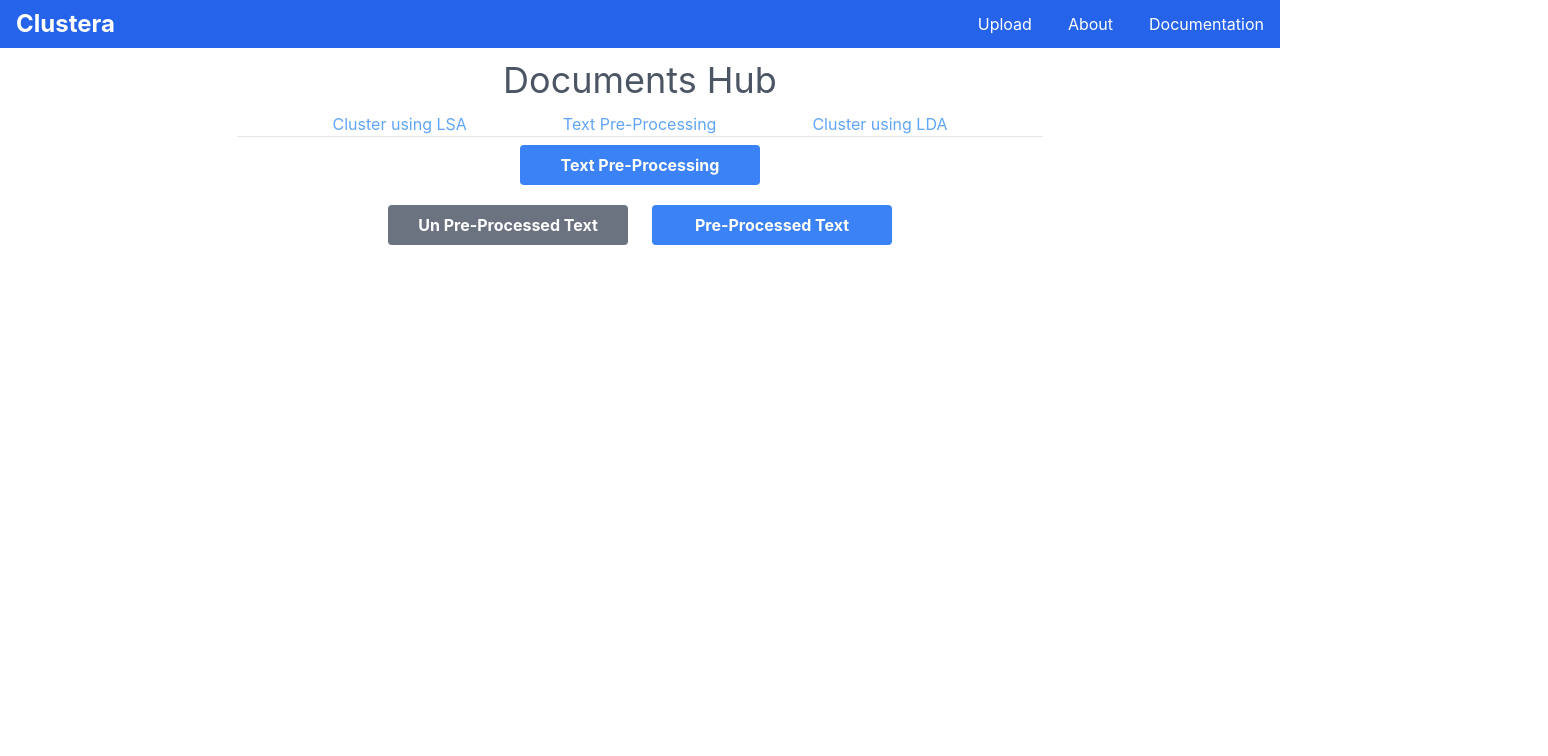
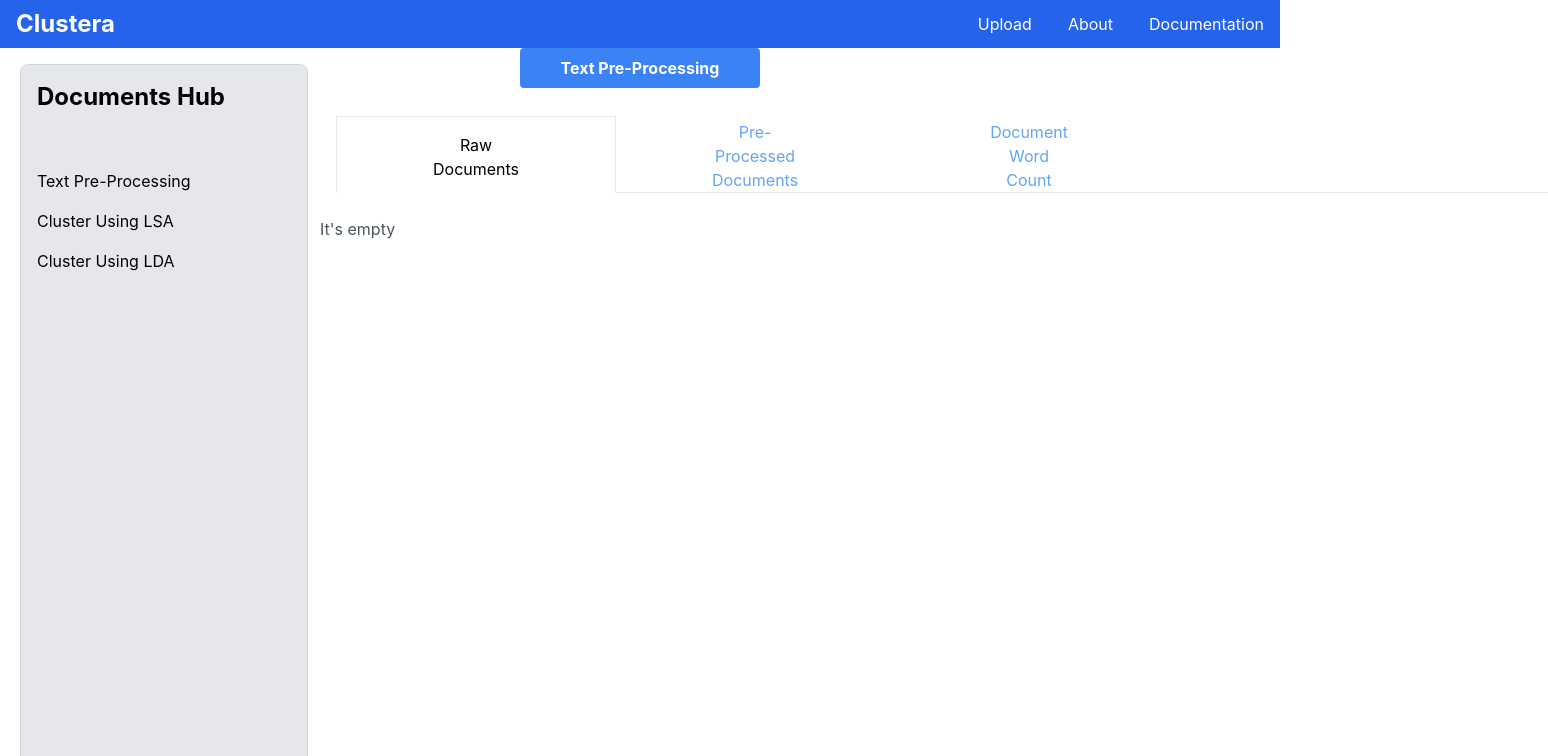
Before and after one commit to amtw123456/Clustera, a React (Create React App) app in the folder frontend/clustera-react-app/: page /documentsPage in a window 1280 px wide. Shown: the top 756 px of the page, 1548 px wide, since content can reach past the window. Built offline with nearby package versions, Linux system fonts and the light colour scheme.

Commit message:
feat: modified documents page to call sidebar and change overall documents hub view and added some booleans and navigation for possible pages

```diff
--- a/frontend/clustera-react-app/src/components/navbar.js
+++ b/frontend/clustera-react-app/src/components/navbar.js
@@ -19,7 +19,7 @@ function NavigationBar() {
     // }
 
     return (
-        <nav class="bg-blue-600 py-2 px-4 top-0 left-0 right-0 z-0">
+        <nav class="bg-blue-600 py-2 px-4 top-0 left-0 right-0 z-50">
             <div class="flex justify-between items-center">
                 <div class="flex-1 justify-start grow">
                     <Link to="/"><a href="#" class="text-white text-2xl font-bold">Clustera</a></Link>
--- a/frontend/clustera-react-app/src/components/sidebar.js
+++ b/frontend/clustera-react-app/src/components/sidebar.js
@@ -1,22 +1,19 @@
-// ClusteraApp.jsx
-import React, { useState } from 'react';
+// Sidebar.jsx
+import React from 'react';
 import { Link } from "react-router-dom";
 
-function SideBar() {
+function Sidebar() {
     return (
-        <nav class="bg-gray-800 p-4">
-            <div class="flex justify-between items-center">
-                <div>
-                    <Link to="/"><a href="#" class="text-white text-xl font-bold">Clustera</a></Link>
-                </div>
-                <div class="hidden md:flex space-x-4">
-                    <a href="#" class="text-white">Upload</a>
-                    <a href="#" class="text-white">About</a>
-                    <a href="#" class="text-white">Clustering Methods</a>
-                </div>
-            </div>
-        </nav>
+        <div class="bg-gray-200 mt-16 ml-5 h-screen w-72 top-0 left-0 z-10 border border-base rounded-lg fixed border-gray-300">
+            <div class="ml-4 pt-4 font-bold text-2xl">Documents Hub</div>
+            <ul class="mt-12">
+                {/* <li><Link to="/" class="block py-2 px-6 text-black hover:bg-gray-300">Upload</Link></li> */}
+                <li><Link to="/cluster_page_lda" class="block py-2 px-4 text-black hover:bg-gray-300">Text Pre-Processing</Link></li>
+                <li><Link to="/cluster_page_lda" class="block py-2 px-4 text-black hover:bg-gray-300">Cluster Using LSA</Link></li>
+                <li><Link to="/cluster_page_lsa" class="block py-2 px-4 text-black hover:bg-gray-300">Cluster Using LDA</Link></li>
+            </ul>
+        </div>
     );
-};
+}
 
-export default SideBar;
+export default Sidebar;
--- a/frontend/clustera-react-app/src/pages/documents_page/DocPage.js
+++ b/frontend/clustera-react-app/src/pages/documents_page/DocPage.js
@@ -3,6 +3,7 @@ import { Link, json, useLocation, useParams } from 'react-router-dom'
 import { AppContext } from '../../providers/AppState.js';
 import NavigationBar from '../../components/navbar.js';
 import UtilitiesBar from '../../components/utilbar.js';
+import Sidebar from "../../components/sidebar.js";
 import { PDocumentsCard, UDocumentsCard } from '../../components/docscard.js'
 import Popup from 'reactjs-popup';
 import { AiFillEye } from "react-icons/ai";
@@ -13,9 +14,15 @@ function DocPage() {
 
   const [responseInfo, setResponseInfo] = useState([]);
   const [isPreProcessed, setIsPreProcessed] = useState(false);
-  const [isPreProcessedBool, setIsPreProcessedBool] = useState(false);
+  const [wordCounts, setWordCounts] = useState([]);
 
   const [isLoading, setIsLoading] = useState(false);
+
+
+  // bools
+  const [isRawDocumentsBool, setIsRawDocumentsBool] = useState(true);
+  const [isPreProcessedBool, setIsPreProcessedBool] = useState(false);
+  const [isDocumentWordCountBool, setIisDocumentWordCountBoold] = useState(false);
 
   useEffect(() => {
     // This will log the updated state whenever the component mounts
@@ -28,12 +35,27 @@ function DocPage() {
     // This will log the updated state whenever the component mounts
 
     setPreprocessedText(responseInfo)
-    console.log(preprocessedText)
+    console.log(wordCounts)
     console.log(uploadedData)
-  }, [responseInfo, preprocessedText]); // Empty dependency array ensures the effect runs only once
+  }, [responseInfo, preprocessedText, wordCounts]); // Empty dependency array ensures the effect runs only once
 
   const togglePreProcessedBool = () => {
-    setIsPreProcessedBool((prevValue) => !prevValue);
+    setIsPreProcessedBool(true);
+    setIsRawDocumentsBool(false);
+    setIisDocumentWordCountBoold(false);
+  };
+
+  const toggleRawDocumentsBool = () => {
+    setIsPreProcessedBool(false);
+    setIsRawDocumentsBool(true);
+    setIisDocumentWordCountBoold(false);
+
+  };
+
+  const toggleDocumentWordCountBool = () => {
+    setIsPreProcessedBool(false);
+    setIsRawDocumentsBool(false);
+    setIisDocumentWordCountBoold(true);
   };
 
   const preprocessText = async () => {
@@ -51,7 +73,10 @@ function DocPage() {
       });
 
       const responseData = await response.json();
+      const contentLength = response.headers.get('Content-Length');
+      console.log('Payload size:', contentLength, 'bytes');
       setResponseInfo(responseData.payload);
+      setWordCounts(responseData.total_word_counts)
       // setResponseInfo(responseData);
     } catch (error) {
       console.error('Error during text preprocessing:', error);
@@ -64,25 +89,11 @@ function DocPage() {
   return (
     <div class="">
       <NavigationBar />
-      <UtilitiesBar />
+      {/* <UtilitiesBar /> */}
+      <Sidebar />
       <div class="mx-auto w-3/5">
-        {/* <h1 class="text-center bg-red-400 font-bold bg-gradient-to-r from-indigo-500 from-10% via-sky-500 via-30% to-emerald-500 to-90% text-transparent bg-clip-text text-[66px]">Documents Hub</h1> */}
-        {/* <h1 class="font-bold bg-red-500 text-[88px]">Documents Page</h1> */}
       </div>
-      {/* <div class="flex items-center justify-center mb-5">
-        <button class="w-60 bg-blue-500 mx-3 hover:bg-blue-700 text-white font-bold py-2 px-4 rounded justify-center flex items-center">
-          <Link to="/">Go to Upload Page</Link>
-        </button>
-      </div> */}
       <div class="flex items-center justify-center mb-5">
-        {/* <button class="w-60 bg-blue-500 mx-3 hover:bg-blue-700 text-white font-bold py-2 px-4 rounded" onClick = {() => preprocessText()}>
-          Text Pre-Processing
-        </button> */}
-        {/* {isPreProcessed ? (
-              <button class="w-60 bg-gray-500 mx-3 text-white font-bold py-2 px-4 rounded" disabled={!false}>{"Text Pre-Processing"}</button>
-          ) : (
-              <button class="w-60 bg-blue-500 mx-3 hover:bg-blue-700 text-white font-bold py-2 px-4 rounded" onClick = {() => preprocessText()}>{"Text Pre-Processing"}</button>
-          )} */}
         {
           isLoading ? (
             // <div>
@@ -137,25 +148,58 @@ function DocPage() {
         </button>
       </div> */}
 
-      <div class="flex items-center justify-center mb-3">
+      {/* <div class="flex items-center justify-center mb-3">
         <div class="flex flex-wrap">
-          {isPreProcessedBool ? (
+          {isPreProcessed ? (
             <button class="w-60 bg-blue-500 mx-3 hover:bg-blue-700 text-white font-bold py-2 px-4 rounded" onClick={() => togglePreProcessedBool()}>{"Un Pre-Processed Text"}</button>
           ) : (
             <button class="w-60 bg-gray-500 mx-3 hover:bg-blue-700 text-white font-bold py-2 px-4 rounded" onClick={() => togglePreProcessedBool()}>{"Un Pre-Processed Text"}</button>
           )}
         </div>
         <div class="flex flex-wrap">
-          {isPreProcessedBool ? (
+          {isPreProcessed ? (
             <button class="w-60 bg-gray-500 mx-3 hover:bg-blue-700 text-white font-bold py-2 px-4 rounded" onClick={() => togglePreProcessedBool()}>{"Pre-Processed Text"}</button>
           ) : (
             <button class="w-60 bg-blue-500 mx-3 hover:bg-blue-700 text-white font-bold py-2 px-4 rounded" onClick={() => togglePreProcessedBool()}>{"Pre-Processed Text"}</button>
           )}
         </div>
-      </div>
+        <div class="flex flex-wrap">
+          {isPreProcessed ? (
+            <button class="w-60 bg-gray-500 mx-3 hover:bg-blue-700 text-white font-bold py-2 px-4 rounded" onClick={() => togglePreProcessedBool()}>{"View Word Count"}</button>
+          ) : (
+            <button class="w-60 bg-blue-500 mx-3 hover:bg-blue-700 text-white font-bold py-2 px-4 rounded" onClick={() => togglePreProcessedBool()}>{"View Word Count"}</button>
+          )}
+        </div>
+      </div> */}
 
+      <nav class="py-2 px-4 top-0 left-0 right-0 z-0">
+        <div class="flex">
+          {/* <div class="hidden md:flex space-x-4 justify-center flex-1">
+                    <a href="#" class="text-white text-2xl">{middleText}</a>
+                </div> */}
+          <div class="ml-80 hidden md:flex flex-1">
+            {isRawDocumentsBool ? (
+              <button class="text-black text-base border-x border-t pl-24 pr-24 pt-1" disabled={true}>Raw Documents</button>
+            ) : (
+              <button class="text-blue-400 text-base border-b px-24 pt-1" onClick={() => toggleRawDocumentsBool()}>Raw Documents</button>
+            )}
+            {isPreProcessedBool ? (
+              <button href="#" class="text-black text-base border-x border-t px-24 pt-1" disabled={true}>Pre-Processed Documents</button>
+            ) : (
+              <button href="#" class="text-blue-400 text-base border-b px-24 pt-1" onClick={() => togglePreProcessedBool()}>Pre-Processed Documents</button>
+            )}
+            {isDocumentWordCountBool ? (
+              <button href="/" class="text-black text-base border-x border-t pr-24 pl-24 pt-1" disabled={true}>Document Word Count</button>
+            ) : (
+              <button href="/" class="text-blue-400 text-base border-b px-24 pt-1" onClick={() => toggleDocumentWordCountBool()}>Document Word Count</button>
+            )}
 
-      <div class="flex flex-wrap justify-center items-center">
+            <a href="/" class="text-blue-400 text-base border-b pr-96 pt-1"></a>
+          </div>
+        </div>
+      </nav >
+
+      <div class="ml-80 flex flex-wrap items-center">
         {isPreProcessedBool > 0 ? (
           isLoading ? (
             <div class="text-center">
@@ -168,15 +212,23 @@ function DocPage() {
               </div>
             </div>
           ) : (
-            responseInfo.map((item, index) => (
-              < PDocumentsCard key={index} index={index} item={item} />
+            responseInfo.length > 0 ? (
+              responseInfo.map((item, index) => (
+                <PDocumentsCard key={index} index={index} item={item} />
+              ))
+            ) : (
+              <div className="text-center text-gray-600 dark:text-gray-400 mt-4">It's empty</div>
+            )
+          )
+        ) :
+          uploadedData.length > 0 ? (
+            uploadedData.map((item, index) => (
+              <UDocumentsCard key={index} index={index} item={item} />
             ))
+          ) : (
+            <div className="text-center text-gray-600 dark:text-gray-400 mt-4">It's empty</div>
           )
-        ) : (
-          uploadedData.map((item, index) => (
-            < UDocumentsCard key={index} index={index} item={item} />
-          ))
-        )
+
         }
       </div >
 
```
Also changed, not shown: frontend/clustera-react-app/src/components/docscard.js (+3 -4 lines).
